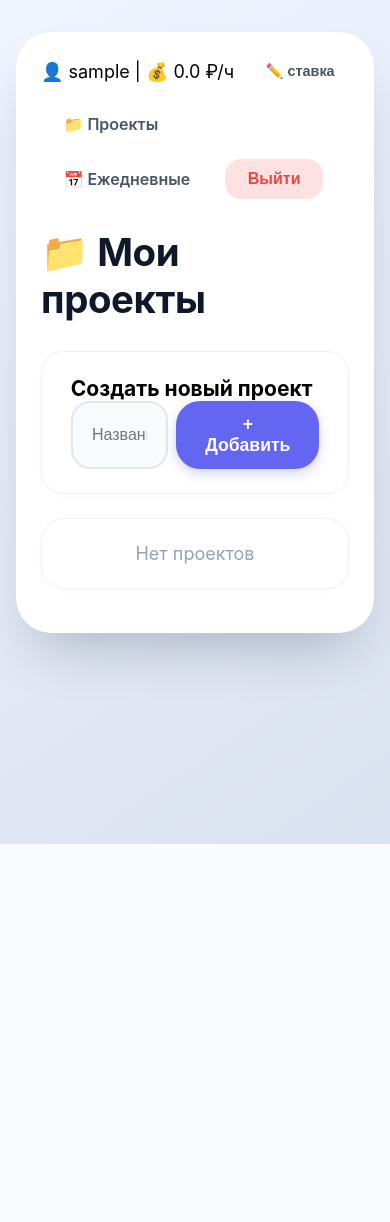
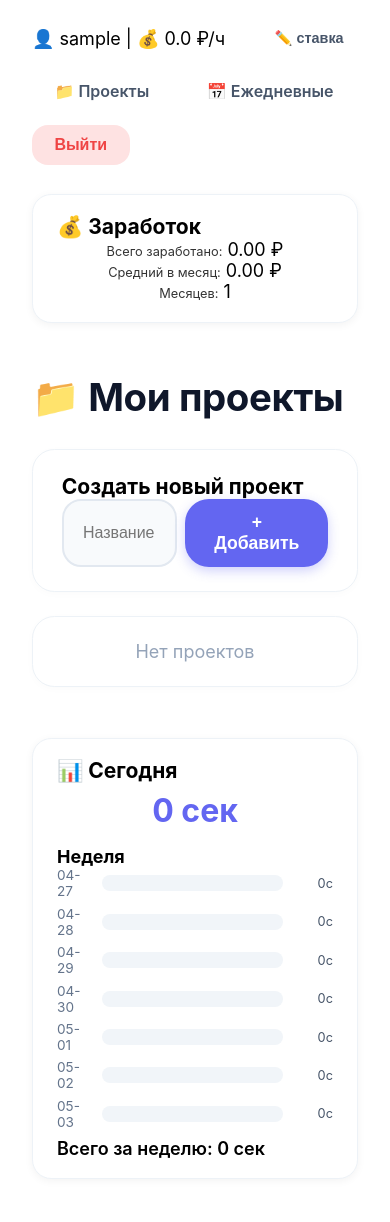
Before and after one commit to ilmir-muslim/work_board, a Django app: page /developers/projects/ in a window 390 px wide. Before the commit the page ends 844 px from the top, so only its background shows below. Run offline with Django 5.2, Linux system fonts and the light colour scheme; the visitor is signed in with stand-in values (Sample User, id 1); data that the repository does not hold is empty.

Commit message:
Рефакторинг шаблонов и внедрение трёхколоночного макета
• Добавлена db.sqlite3 в .gitignore
• Полный рефакторинг CSS в base.html и tracker_base.html
• Внедрена система трёхколоночного макета через tracker_base_with_columns.html
• Удалены устаревшие шаблоны: developer_base_with_columns.html, daily_stats.html
• Унифицированы блоки контента: переход с content на main_content
• Все шаблоны разработчика теперь используют единую систему наследования
• Улучшена адаптивность и читаемость кода
• Косметические правки в шаблонах аутентификации и виджетах

```diff
--- a/templates/developers/daily_tasks.html
+++ b/templates/developers/daily_tasks.html
@@ -1,7 +1,7 @@
-{% extends 'tracker_base.html' %}
+{% extends 'tracker_base_with_columns.html' %}
 {% load static %}
 
-{% block content %}
+{% block main_content %}
 <h1>📅 Ежедневные задачи</h1>
 
 <!-- Отчёты -->
--- /dev/null
+++ b/templates/developers/includes/daily_stats_widget.html
@@ -0,0 +1,21 @@
+<div class="card daily-stats-widget">
+  <h3>📊 Сегодня</h3>
+  <div class="today-time">
+    {{ current_daily_seconds|floatformat:0 }} сек
+  </div>
+  <h4 style="margin-top:1rem;">Неделя</h4>
+  <div class="week-bars">
+    {% for day in week_stats %}
+      <div class="day-bar">
+        <div class="day-label">{{ day.date|slice:"5:" }}</div>
+        <div class="bar-bg">
+          <div class="bar-fill" style="width: {% widthratio day.total_seconds max_week_seconds 100 %}%;"></div>
+        </div>
+        <div class="day-value">{{ day.total_seconds|floatformat:0 }}с</div>
+      </div>
+    {% endfor %}
+  </div>
+  <div style="margin-top:0.5rem; font-weight:600;">
+    Всего за неделю: {{ week_total|floatformat:0 }} сек
+  </div>
+</div>
--- a/templates/developers/includes/earnings_summary.html
+++ b/templates/developers/includes/earnings_summary.html
@@ -1,4 +1,4 @@
-<div class="earnings-summary card">
+<div class="card earnings-widget">
   <h3>💰 Заработок</h3>
   <div class="stat-item">
     <span class="stat-label">Всего заработано:</span>
--- a/templates/developers/project_detail.html
+++ b/templates/developers/project_detail.html
@@ -1,7 +1,7 @@
-{% extends 'tracker_base.html' %}
+{% extends 'tracker_base_with_columns.html' %}
 {% load static %}
 
-{% block content %}
+{% block main_content %}
 <div class="project-info-card">
   <div style="display: flex; justify-content: space-between; align-items: center; flex-wrap: wrap;">
     <h2 id="projectName">📋 {{ project.name }}</h2>
--- a/templates/developers/project_list.html
+++ b/templates/developers/project_list.html
@@ -1,6 +1,6 @@
-{% extends 'tracker_base.html' %}
+{% extends 'tracker_base_with_columns.html' %}
 
-{% block content %}
+{% block main_content %}
 <h1>📁 Мои проекты</h1>
 
 <!-- Создание проекта -->
--- a/templates/tracker_base.html
+++ b/templates/tracker_base.html
@@ -13,233 +13,108 @@
       display: flex;
       justify-content: center;
       align-items: flex-start;
-      padding: 2rem 1rem;
+      padding: 0;
       font-family: 'Inter', system-ui, -apple-system, sans-serif;
-      font-size: 18px;                       /* увеличен базовый шрифт */
+      font-size: 18px;
     }
     .container {
       width: 100%;
-      max-width: 960px;                     /* шире, чем было 680px */
       background: #ffffff;
-      border-radius: 2.2rem;
-      box-shadow: 0 30px 55px -20px rgba(0,20,40,0.25);
-      padding: 2rem 2.5rem;
-      border: 1px solid rgba(255,255,255,0.6);
+      border-radius: 0;
+      box-shadow: none;
+      padding: 1.5rem 2rem;
+      border: none;
+      min-height: 100vh;
     }
-    h1, h2 {
-      font-weight: 700;
-      color: #0f172a;
-      letter-spacing: -0.4px;
-    }
+    h1, h2 { font-weight: 700; color: #0f172a; letter-spacing: -0.4px; }
     h1 { font-size: 2.4rem; margin-bottom: 1.8rem; }
     h2 { font-size: 1.8rem; margin-bottom: 1rem; }
     .btn {
-      border: none;
-      background: transparent;
-      cursor: pointer;
-      display: inline-flex;
-      align-items: center;
-      gap: 0.4rem;
-      padding: 0.7rem 1.4rem;               /* крупнее */
-      border-radius: 1rem;
-      font-weight: 600;
-      transition: all 0.2s;
-      color: #475569;
-      text-decoration: none;
-      font-size: 1rem;
+      border: none; background: transparent; cursor: pointer;
+      display: inline-flex; align-items: center; gap: 0.4rem;
+      padding: 0.7rem 1.4rem; border-radius: 1rem; font-weight: 600;
+      transition: all 0.2s; color: #475569; text-decoration: none; font-size: 1rem;
     }
     .btn:hover { background: #f1f5f9; }
-    .btn-primary {
-      background: #6366f1;
-      color: white;
-      box-shadow: 0 4px 12px rgba(99,102,241,0.3);
-      padding: 0.8rem 1.8rem;
-      border-radius: 1.5rem;
-      font-size: 1.1rem;
-    }
+    .btn-primary { background: #6366f1; color: white; box-shadow: 0 4px 12px rgba(99,102,241,0.3); padding: 0.8rem 1.8rem; border-radius: 1.5rem; font-size: 1.1rem; }
     .btn-primary:hover { background: #4f46e5; }
-    .btn-danger { color: #ef4444; }
-    .btn-danger:hover { background: #fee2e2; }
-    .btn-warning { color: #f59e0b; }
-    .btn-warning:hover { background: #fffbeb; }
+    .btn-danger { color: #ef4444; } .btn-danger:hover { background: #fee2e2; }
+    .btn-warning { color: #f59e0b; } .btn-warning:hover { background: #fffbeb; }
     .btn-sm { padding: 0.4rem 0.9rem; font-size: 0.9rem; }
-    .card {
-      background: #ffffff;
-      border-radius: 1.4rem;
-      padding: 1.5rem 1.8rem;
-      border: 1px solid #edf2f7;
-      box-shadow: 0 2px 8px rgba(0,0,0,0.02);
-      margin-bottom: 1.2rem;
-    }
-    .form-control {
-      padding: 0.8rem 1.2rem;
-      border: 2px solid #e2e8f0;
-      border-radius: 1.2rem;
-      font-size: 1rem;
-      background: #f8fafc;
-      outline: none;
-      transition: border 0.2s, box-shadow 0.2s;
-      color: #0f172a;
-      width: 100%;
-    }
-    .form-control:focus {
-      border-color: #6366f1;
-      box-shadow: 0 0 0 4px rgba(99,102,241,0.15);
-    }
+    .card { background: #ffffff; border-radius: 1.4rem; padding: 1.5rem 1.8rem; border: 1px solid #edf2f7; box-shadow: 0 2px 8px rgba(0,0,0,0.02); margin-bottom: 1.2rem; }
+    .form-control { padding: 0.8rem 1.2rem; border: 2px solid #e2e8f0; border-radius: 1.2rem; font-size: 1rem; background: #f8fafc; outline: none; transition: border 0.2s, box-shadow 0.2s; color: #0f172a; width: 100%; }
+    .form-control:focus { border-color: #6366f1; box-shadow: 0 0 0 4px rgba(99,102,241,0.15); }
 
-    /* ---------- ОБНОВЛЁННЫЕ СТИЛИ ЗАДАЧ: жирные цветные границы ---------- */
-    .task-item {
-      display: flex;
-      flex-direction: column;
-      background: #ffffff;
-      padding: 1rem 1.2rem;
-      border-radius: 1.2rem;
-      border: 2px solid #c7d2fe;           /* спокойный сиреневый оттенок */
-      gap: 0.8rem;
-      transition: all 0.2s;
-      animation: fadeIn 0.25s ease;
-      margin-bottom: 0.8rem;
-    }
-    .task-item:hover {
-      border-color: #6366f1;               /* более яркий при наведении */
-      box-shadow: 0 4px 12px rgba(99,102,241,0.1);
-    }
-    .task-item.completed {
-      opacity: 0.8;
-      border-color: #d1d5db;
-    }
+    /* задачи */
+    .task-item { display: flex; flex-direction: column; background: #ffffff; padding: 1rem 1.2rem; border-radius: 1.2rem; border: 2px solid #c7d2fe; gap: 0.8rem; transition: all 0.2s; animation: fadeIn 0.25s ease; margin-bottom: 0.8rem; }
+    .task-item:hover { border-color: #6366f1; box-shadow: 0 4px 12px rgba(99,102,241,0.1); }
+    .task-item.completed { opacity: 0.8; border-color: #d1d5db; }
     .task-item.completed .task-text { text-decoration: line-through; color: #94a3b8; }
-    /* подсветка активной задачи с таймером */
-    .task-item.active {
-      border-color: #6366f1;
-      box-shadow: 0 0 0 3px rgba(99,102,241,0.2);
-    }
-    @keyframes fadeIn {
-      0% { opacity: 0; transform: translateY(5px); }
-      100% { opacity: 1; transform: translateY(0); }
-    }
-    .time-display {
-      background: #f1f5f9;
-      padding: 0.4rem 1rem;
-      border-radius: 2rem;
-      font-family: monospace;
-      font-weight: 500;
-      color: #0f172a;
-      font-size: 1.1rem;
-    }
+    .task-item.active { border-color: #6366f1; box-shadow: 0 0 0 3px rgba(99,102,241,0.2); }
+    @keyframes fadeIn { 0% { opacity: 0; transform: translateY(5px); } 100% { opacity: 1; transform: translateY(0); } }
+    .time-display { background: #f1f5f9; padding: 0.4rem 1rem; border-radius: 2rem; font-family: monospace; font-weight: 500; color: #0f172a; font-size: 1.1rem; }
     .nav { display: flex; gap: 0.8rem; flex-wrap: wrap; margin-bottom: 1.8rem; align-items: center; }
     .nav a, .nav form { display: inline-block; }
     .nav .btn-logout { background: #fee2e2; color: #ef4444; }
-    .modal-overlay {
-      position: fixed; top: 0; left: 0; width: 100%; height: 100%;
-      background: rgba(0,0,0,0.4); display: none; justify-content: center; align-items: center;
-      z-index: 1000;
-    }
-    .modal-content {
-      background: white; border-radius: 1.5rem; padding: 2rem; max-width: 450px; width: 90%;
-    }
+    .modal-overlay { position: fixed; top: 0; left: 0; width: 100%; height: 100%; background: rgba(0,0,0,0.4); display: none; justify-content: center; align-items: center; z-index: 1000; }
+    .modal-content { background: white; border-radius: 1.5rem; padding: 2rem; max-width: 450px; width: 90%; }
     .filters { display: flex; gap: 0.5rem; margin-bottom: 1rem; }
-    .filter-btn {
-      padding: 0.5rem 1.2rem;
-      border-radius: 2rem;
-      border: 1px solid #e2e8f0;
-      background: transparent;
-      cursor: pointer;
-      font-weight: 500;
-      font-size: 0.95rem;
-    }
+    .filter-btn { padding: 0.5rem 1.2rem; border-radius: 2rem; border: 1px solid #e2e8f0; background: transparent; cursor: pointer; font-weight: 500; font-size: 0.95rem; }
     .filter-btn.active { background: #6366f1; color: white; border-color: #6366f1; }
     .task-checkbox { width: 1.3rem; height: 1.3rem; accent-color: #6366f1; cursor: pointer; }
 
-    /* --- Новые стили для карточки проекта (в деталях) --- */
-    .project-info-card {
-      background: linear-gradient(135deg, #6a11cb 0%, #2575fc 100%);
-      color: white;
-      padding: 2rem 2.5rem;
-      border-radius: 1.8rem;
-      box-shadow: 0 12px 30px rgba(0,0,0,0.2);
-      margin-bottom: 2rem;
+    /* проект */
+    .project-info-card { background: linear-gradient(135deg, #6a11cb 0%, #2575fc 100%); color: white; padding: 2rem 2.5rem; border-radius: 1.8rem; box-shadow: 0 12px 30px rgba(0,0,0,0.2); margin-bottom: 2rem; }
+    .project-info-card h2 { color: white; font-size: 2.2rem; margin-bottom: 1rem; }
+    .project-earnings { display: flex; justify-content: center; gap: 3rem; margin: 1rem 0; padding: 1rem; background: rgba(255,255,255,0.1); border-radius: 1rem; }
+    .earnings-item { display: flex; flex-direction: column; align-items: center; }
+    .earnings-item .label { font-size: 1rem; opacity: 0.9; margin-bottom: 0.3rem; }
+    .earnings-item .value { font-size: 1.6rem; font-weight: bold; color: #ffd700; }
+    .total-time { text-align: center; margin-top: 1rem; }
+    .total-time .label { font-size: 1.1rem; opacity: 0.9; }
+    .total-time .time { font-size: 2.4rem; font-weight: bold; display: block; }
+    .project-stats { display: grid; grid-template-columns: repeat(auto-fit, minmax(120px, 1fr)); gap: 1rem; margin-top: 1.5rem; padding-top: 1.5rem; border-top: 1px solid rgba(255,255,255,0.2); }
+    .stat-item { text-align: center; }
+    .stat-number { font-size: 1.8rem; font-weight: bold; }
+    .stat-label { font-size: 0.8rem; opacity: 0.8; }
+    .progress-bar-mini { width: 100%; height: 6px; background: rgba(255,255,255,0.2); border-radius: 3px; margin-top: 0.5rem; overflow: hidden; }
+    .progress-bar-mini .progress-fill { height: 100%; background: linear-gradient(90deg, #28a745, #20c997); transition: width 0.3s ease; }
+
+    /* боковые колонки (используются в tracker_base_with_columns) */
+    .content-area {
+      display: grid;
+      grid-template-columns: 320px 1fr 320px;
+      gap: 2rem;
+      align-items: start;
     }
-    .project-info-card h2 {
-      color: white;
-      font-size: 2.2rem;
-      margin-bottom: 1rem;
+    .left-column, .right-column { background: transparent; }
+    .main-column { min-width: 0; }
+    .main-content-limited {
+      max-width: 960px;
+      margin: 0 auto;
+      width: 100%;
     }
-    .project-earnings {
-      display: flex;
-      justify-content: center;
-      gap: 3rem;
-      margin: 1rem 0;
-      padding: 1rem;
-      background: rgba(255,255,255,0.1);
-      border-radius: 1rem;
+    .earnings-widget, .daily-stats-widget {
+      background: white;
+      border-radius: 1.2rem;
+      padding: 1.2rem 1.5rem;
+      box-shadow: 0 2px 8px rgba(0,0,0,0.05);
+      position: sticky;
+      top: 1rem;
     }
-    .earnings-item {
-      display: flex;
-      flex-direction: column;
-      align-items: center;
-    }
-    .earnings-item .label {
-      font-size: 1rem;
-      opacity: 0.9;
-      margin-bottom: 0.3rem;
-    }
-    .earnings-item .value {
-      font-size: 1.6rem;
-      font-weight: bold;
-      color: #ffd700;
-    }
-    .total-time {
-      text-align: center;
-      margin-top: 1rem;
-    }
-    .total-time .label {
-      font-size: 1.1rem;
-      opacity: 0.9;
-    }
-    .total-time .time {
-      font-size: 2.4rem;
-      font-weight: bold;
-      display: block;
-    }
-    .project-stats {
-      display: grid;
-      grid-template-columns: repeat(auto-fit, minmax(120px, 1fr));
-      gap: 1rem;
-      margin-top: 1.5rem;
-      padding-top: 1.5rem;
-      border-top: 1px solid rgba(255,255,255,0.2);
-    }
-    .stat-item {
-      text-align: center;
-    }
-    .stat-number {
-      font-size: 1.8rem;
-      font-weight: bold;
-    }
-    .stat-label {
-      font-size: 0.8rem;
-      opacity: 0.8;
-    }
-    .progress-bar-mini {
-      width: 100%;
-      height: 6px;
-      background: rgba(255,255,255,0.2);
-      border-radius: 3px;
-      margin-top: 0.5rem;
-      overflow: hidden;
-    }
-    .progress-bar-mini .progress-fill {
-      height: 100%;
-      background: linear-gradient(90deg, #28a745, #20c997);
-      transition: width 0.3s ease;
-    }
+    .today-time { font-size: 2rem; font-weight: 700; color: #6366f1; text-align: center; margin: 0.5rem 0; }
+    .week-bars { display: flex; flex-direction: column; gap: 0.4rem; }
+    .day-bar { display: flex; align-items: center; gap: 0.6rem; }
+    .day-label { width: 35px; font-size: 0.85rem; color: #64748b; }
+    .bar-bg { flex: 1; height: 16px; background: #f1f5f9; border-radius: 8px; overflow: hidden; }
+    .bar-fill { height: 100%; background: linear-gradient(90deg, #6366f1, #8b5cf6); border-radius: 8px; transition: width 0.4s; }
+    .day-value { width: 40px; font-size: 0.8rem; text-align: right; color: #475569; }
 
-    /* адаптив */
-    @media (max-width: 768px) {
-      .container { padding: 1.5rem; }
-      .project-info-card { padding: 1.5rem; }
-      .project-earnings { flex-direction: column; gap: 1rem; }
+    @media (max-width: 1100px) {
+      .content-area { grid-template-columns: 1fr; }
+      .left-column { order: 1; }
+      .main-column { order: 2; }
+      .right-column { order: 3; }
     }
   </style>
   {% block extra_css %}{% endblock %}
@@ -265,10 +140,10 @@
         <a href="{% url 'users:register' %}" class="btn">Регистрация</a>
       {% endif %}
     </div>
+
     {% block content %}{% endblock %}
   </div>
 
-  <!-- Модалка изменения ставки -->
   <div id="rateModal" class="modal-overlay">
     <div class="modal-content">
       <h3>Изменить ставку</h3>
--- /dev/null
+++ b/templates/tracker_base_with_columns.html
@@ -0,0 +1,19 @@
+{% extends 'tracker_base.html' %}
+
+{% block content %}
+<div class="content-area">
+  <aside class="left-column">
+    {% include 'developers/includes/earnings_summary.html' %}
+  </aside>
+
+  <div class="main-column">
+    <div class="main-content-limited">
+      {% block main_content %}{% endblock %}
+    </div>
+  </div>
+
+  <aside class="right-column">
+    {% include 'developers/includes/daily_stats_widget.html' %}
+  </aside>
+</div>
+{% endblock %}
```
Also changed, not shown: templates/base.html (+68 -17 lines), templates/developer_base_with_columns.html (deleted, +0 -15 lines), templates/developers/includes/daily_stats.html (deleted, +0 -64 lines), templates/users/login.html (+2 -5 lines), templates/users/register.html (+2 -5 lines), 1 other file. Lines whose indentation alone changed are shown as unchanged.
